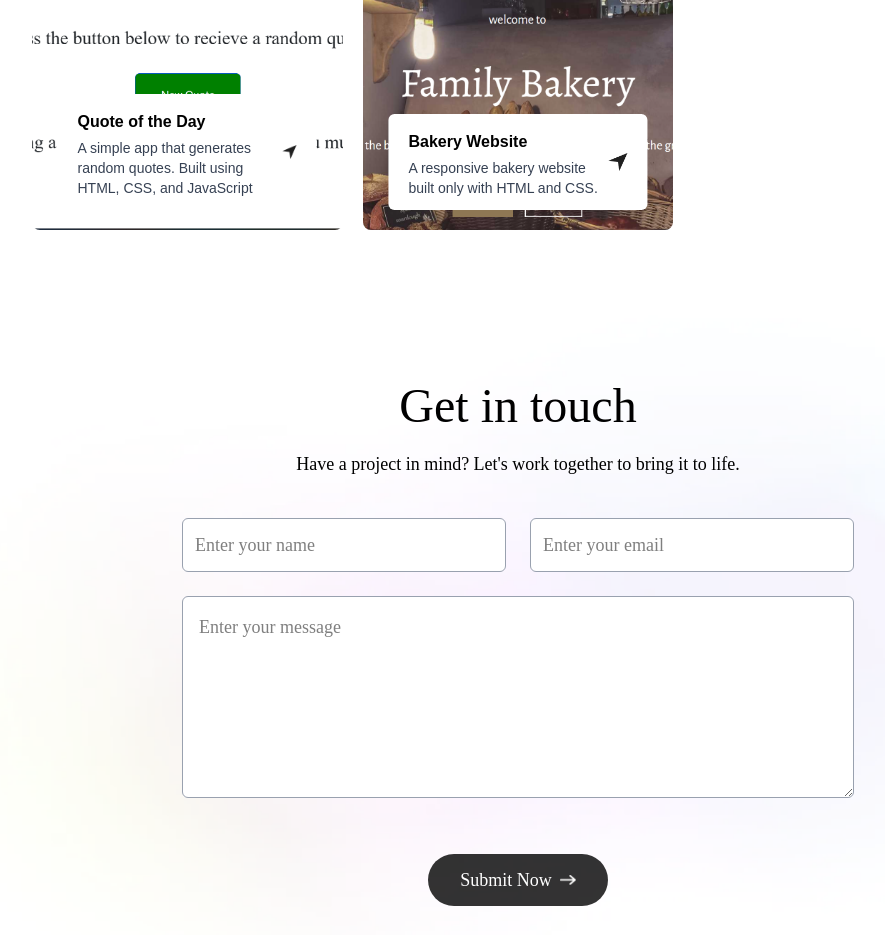
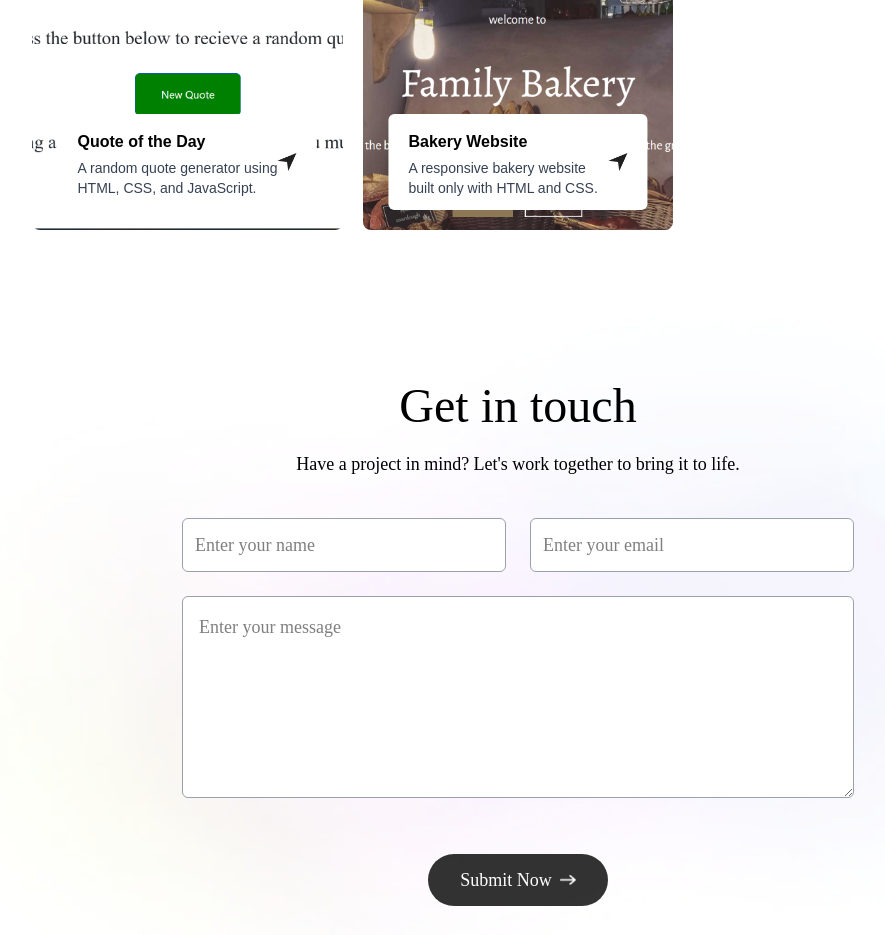
Before and after one commit to ayaessagouda100/portfolio, a Next.js app: page / in a window 1280 px wide. Shown: the part 2020-2955 px from the top of the page, without its empty margins (122-1007 px from the left). Built offline with nearby package versions, Linux system fonts and the light colour scheme; a web font is replaced by a local one.

Commit message:
update url

```diff
--- a/assets/assets.js
+++ b/assets/assets.js
@@ -129,7 +129,7 @@ export const workData = [
     },
     {
         title: 'Quote of the Day',
-        description: 'A simple app that generates random quotes. Built using HTML, CSS, and JavaScript',
+        description: 'A random quote generator using HTML, CSS, and JavaScript.',
         bgImage: '/work-4.png',
         link: 'https://ayaessagouda100.github.io/quote-JS/'
     },
@@ -137,7 +137,7 @@ export const workData = [
         title: 'Bakery Website',
         description: 'A responsive bakery website built only with HTML and CSS.',
         bgImage: '/work-5.png',
-        link: '#'
+        link: 'https://ayaessagouda100.github.io/Bakery/'
     },
 
 ]
```
